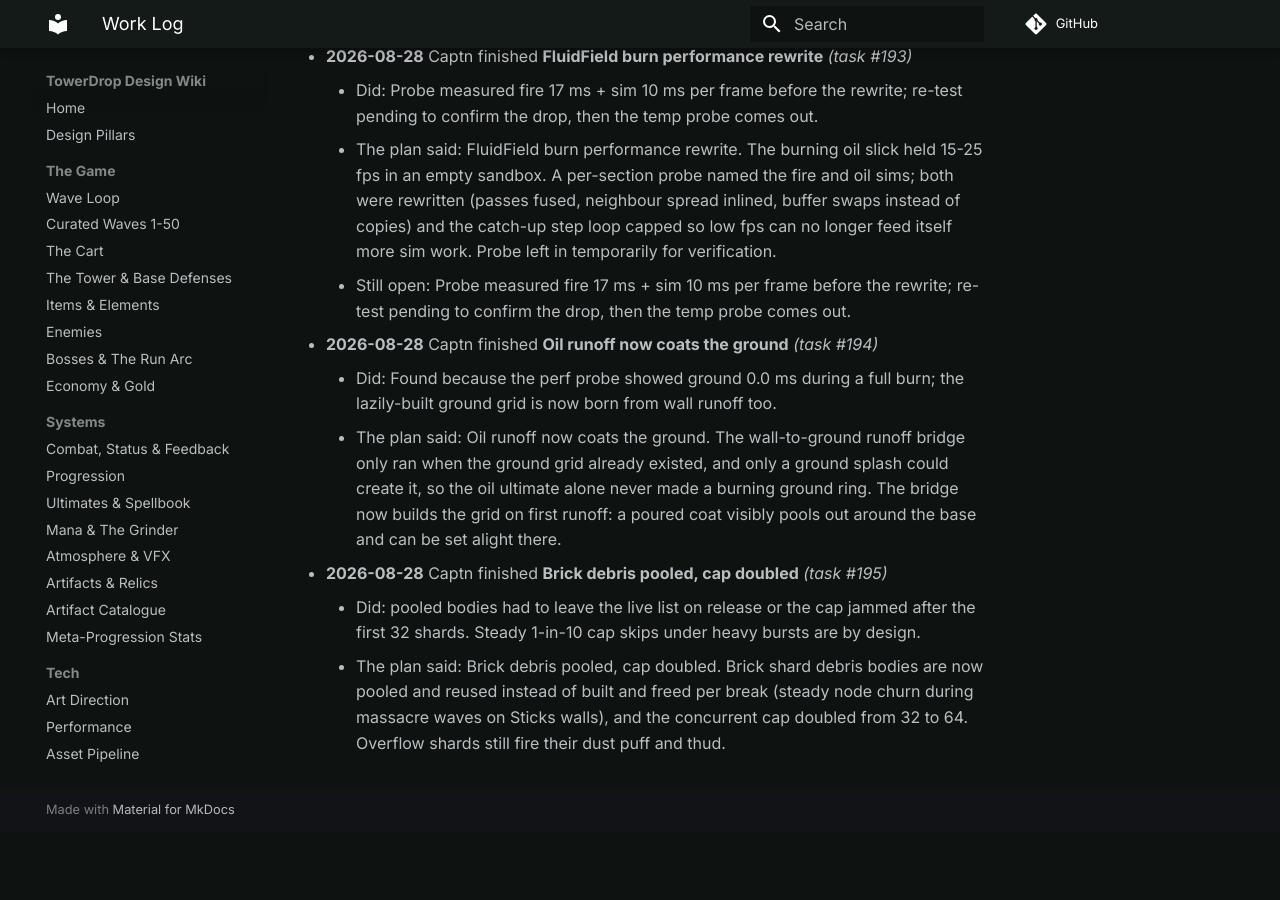
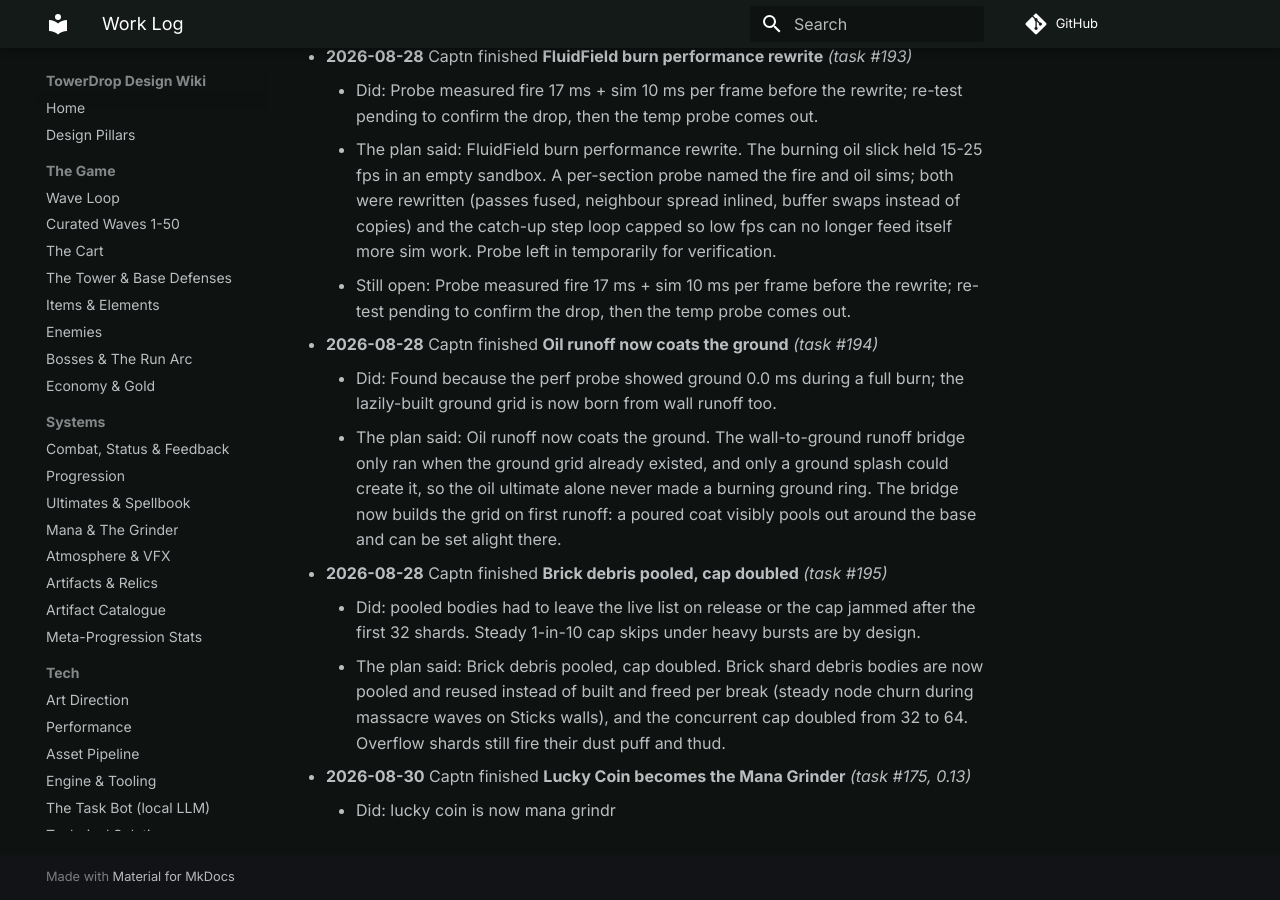
Before and after one commit to cap7n/towerdrop-docs, an MkDocs documentation site: the page built from docs/project/log.md, in a window 1280 px wide and 900 px high, scrolled down 7612 px. Built offline with MkDocs 1.6.1 and Material for MkDocs 9.7.7, drawn with Linux system fonts in a browser that asks for light colours; comment, search, counter and statistics services are not loaded; before the commit the page ends 8445 px from its top, so only the background shows below that.

Commit message:
log: Lucky Coin becomes the Mana Grinder (task #175)

```diff
--- a/docs/project/log.md
+++ b/docs/project/log.md
@@ -87,3 +87,5 @@
 - **2026-08-28** Captn finished **Brick debris pooled, cap doubled** _(task #195)_
     - Did: pooled bodies had to leave the live list on release or the cap jammed after the first 32 shards. Steady 1-in-10 cap skips under heavy bursts are by design.
     - The plan said: Brick debris pooled, cap doubled. Brick shard debris bodies are now pooled and reused instead of built and freed per break (steady node churn during massacre waves on Sticks walls), and the concurrent cap doubled from 32 to 64. Overflow shards still fire their dust puff and thud.
+- **2026-08-30** Captn finished **Lucky Coin becomes the Mana Grinder** _(task #175, 0.13)_
+    - Did: lucky coin is now mana grindr
```
